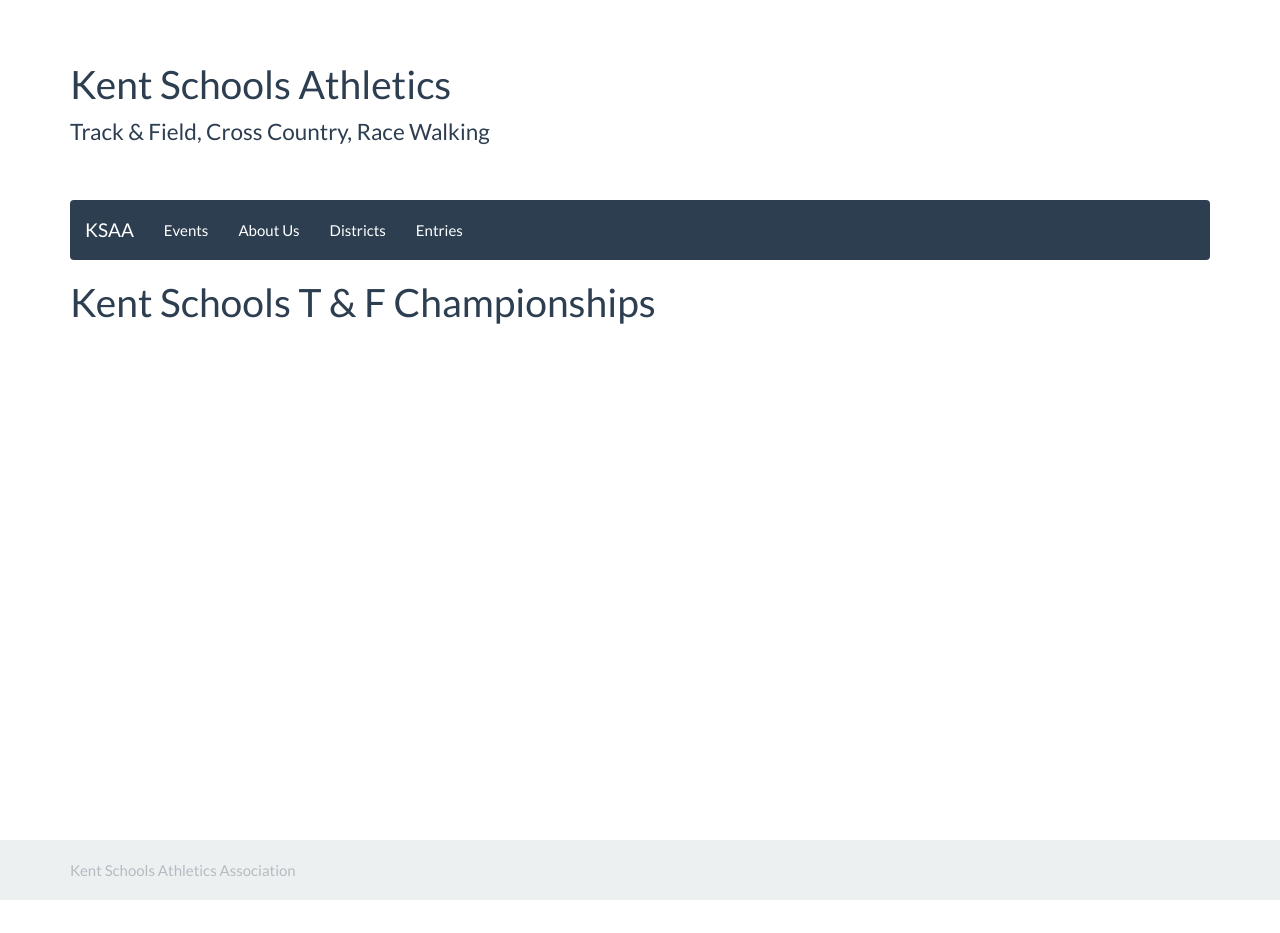
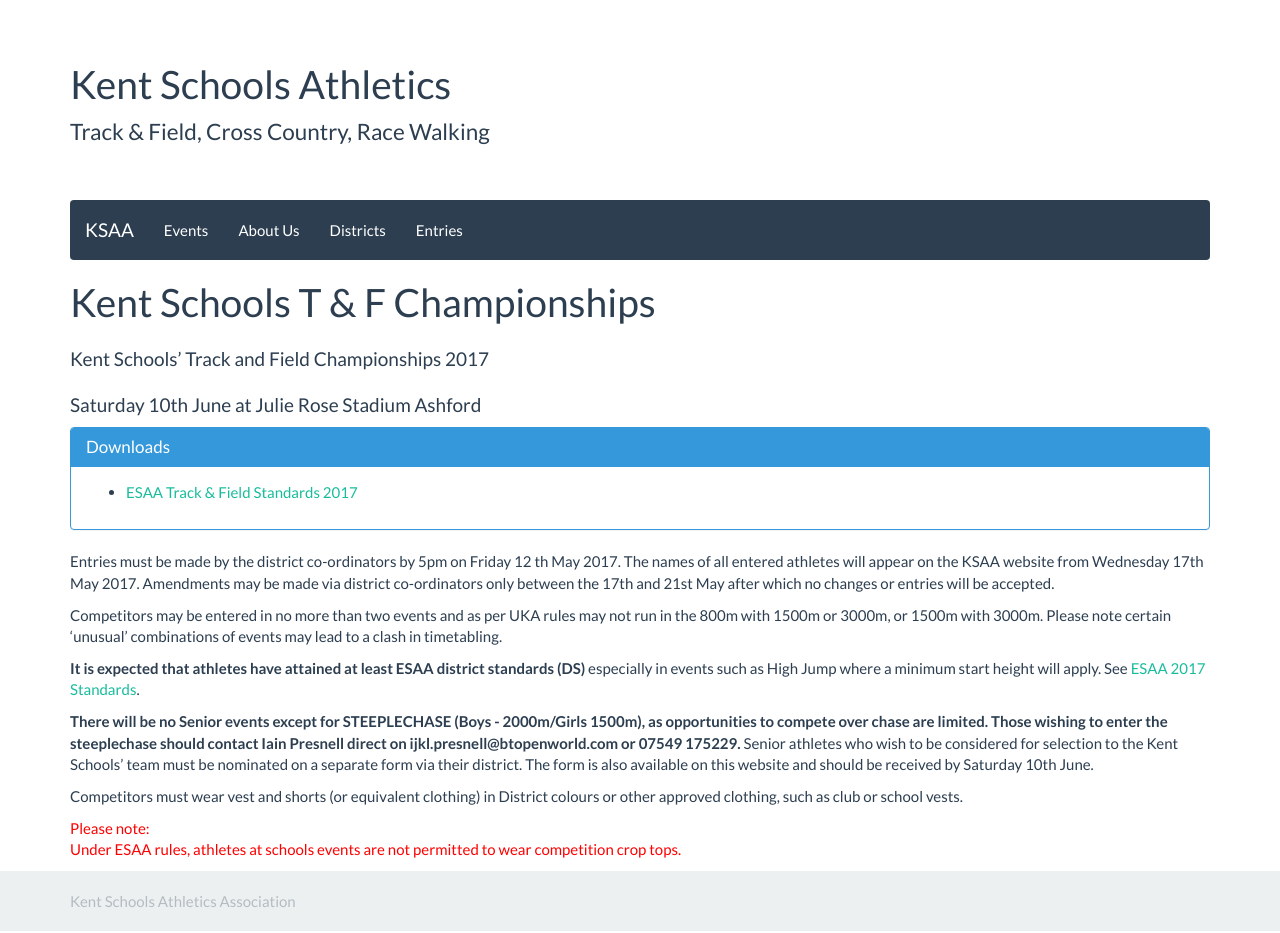
Before and after one commit to chrisnewark/chrisnewark.github.io, a Jekyll site: the page built from _events/16-17/2017-06-10-kent-schools-t-and-f-championships.md, in a window 1280 px wide. Built offline with Jekyll 4.4.1, drawn with Linux system fonts in a browser that asks for light colours; nearby versions of some CDN libraries; before the commit the page ends 901 px from its top, so only the background shows below that.

Commit message:
Added T&F Champs

```diff
--- a/_events/16-17/2017-06-10-kent-schools-t-and-f-championships.md
+++ b/_events/16-17/2017-06-10-kent-schools-t-and-f-championships.md
@@ -4,3 +4,32 @@
 date: 10 June 2017
 location: Ashford
 ---
+
+#### Kent Schools' Track and Field Championships 2017
+
+#### Saturday 10th June at Julie Rose Stadium Ashford
+
+<div class="panel panel-info">
+    <div class="panel-heading">
+        <h3 class="panel-title">Downloads</h3>
+    </div>
+    <div class="panel-body">
+        <ul>
+            <li><a href="/files/events/16-17/2017-06-10-kent-schools-t-and-f-championships/ESAA-T-F-Standards-2017.xlsx">ESAA Track & Field Standards 2017</a></li>
+        </ul>
+    </div>
+</div>
+
+Entries must be made by the district co-ordinators by 5pm on Friday 12 th May 2017. The names of all entered athletes will appear on the KSAA website from Wednesday 17th May  2017. Amendments may be made via district co-ordinators only between the 17th and 21st May after which no changes or entries will be accepted.
+
+Competitors may be entered in no more than two events and as per UKA rules may not run in the 800m with 1500m or 3000m, or 1500m with 3000m. Please note certain 'unusual' combinations of events may lead to a clash in timetabling.
+
+**It is expected that athletes have attained at least ESAA district standards (DS)** especially in events such as High Jump where a minimum start height will apply. See [ESAA 2017 Standards](/files/events/16-17/2017-06-10-kent-schools-t-and-f-championships/ESAA-T-F-Standards-2017.xlsx).
+
+**There will be no Senior events except for STEEPLECHASE (Boys - 2000m/Girls 1500m), as opportunities to compete over chase are limited. Those wishing to enter the steeplechase should contact Iain Presnell direct on ijkl.presnell@btopenworld.com or 07549 175229.**
+Senior athletes who wish to be considered for selection to the Kent Schools' team must be nominated on a separate form via their district. The form is also available on this website and should be received by Saturday 10th June.
+
+Competitors must wear vest and shorts (or equivalent clothing) in District colours or other approved clothing, such as club or school vests.
+
+<span style="color: red">Please note: <br />
+Under ESAA rules, athletes at schools events are not permitted to wear competition crop tops. </span>
```
Also changed, not shown: 1 other file.
